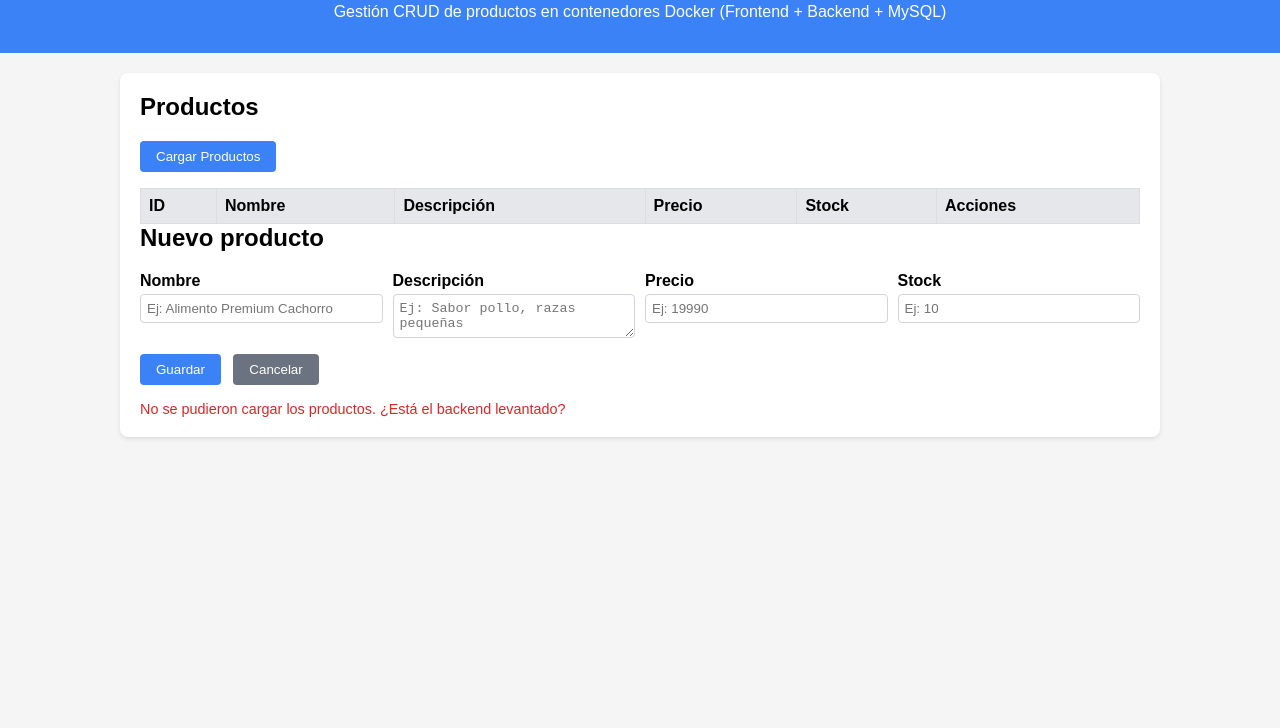
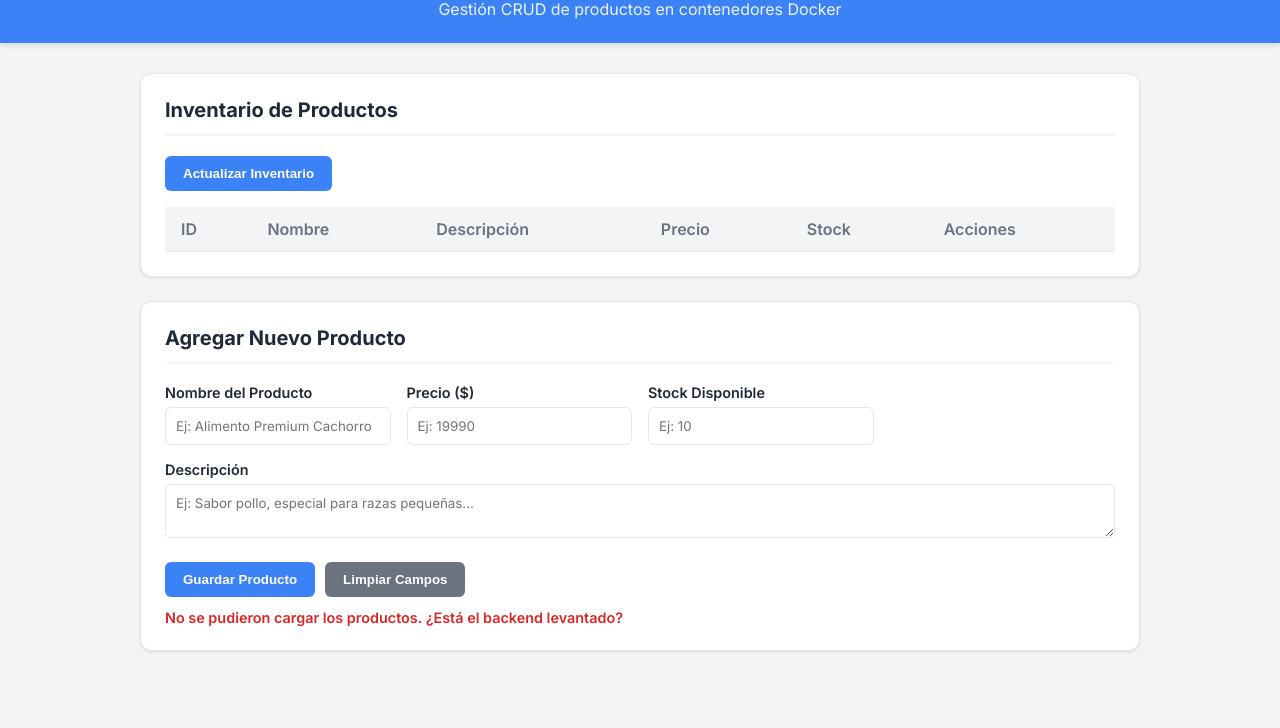
Before and after one commit to MilooDev/eft-devops-tienda-perritos, a plain HTML site: page frontend/index.html in a window 1280 px wide. Shown: the part 72-800 px from the top of the page. Drawn offline with Linux system fonts and the light colour scheme; no server answers.

Commit message:
nuevo_diseño

```diff
--- a/frontend/index.html
+++ b/frontend/index.html
@@ -2,107 +2,168 @@
 <html lang="es">
 <head>
   <meta charset="UTF-8" />
-  <title>Tienda de Alimentos para Perritos &#128054;</title>
+  <title>Tienda de Alimentos para Perritos 🐶</title>
   <meta name="viewport" content="width=device-width, initial-scale=1.0" />
+  <link href="https://fonts.googleapis.com/css2?family=Inter:wght@400;600;700&display=swap" rel="stylesheet">
   <style>
+    :root {
+      --primary: #3b82f6;
+      --primary-hover: #2563eb;
+      --secondary: #6b7280;
+      --secondary-hover: #4b5563;
+      --bg-color: #f3f4f6;
+      --card-bg: #ffffff;
+      --text-main: #1f2937;
+      --border: #e5e7eb;
+    }
+
     body {
-      font-family: Arial, sans-serif;
+      font-family: 'Inter', sans-serif;
       margin: 0;
       padding: 0;
-      background: #f5f5f5;
+      background: var(--bg-color);
+      color: var(--text-main);
     }
+
     header {
-      background: #3b82f6;
+      background: var(--primary);
       color: white;
-      padding: 16px;
+      padding: 24px 20px;
       text-align: center;
+      box-shadow: 0 4px 6px -1px rgba(0, 0, 0, 0.1);
     }
+
+    header h1 {
+      margin: 0 0 8px 0;
+      font-size: 2rem;
+    }
+
+    header p {
+      margin: 0;
+      font-weight: 400;
+      opacity: 0.9;
+    }
+
     main {
       max-width: 1000px;
-      margin: 20px auto;
-      background: white;
-      padding: 20px;
-      border-radius: 8px;
-      box-shadow: 0 2px 4px rgba(0,0,0,0.1);
+      margin: 30px auto;
+      padding: 0 20px;
+      display: flex;
+      flex-direction: column;
+      gap: 24px;
     }
-    h1, h2 {
+
+    .card {
+      background: var(--card-bg);
+      padding: 24px;
+      border-radius: 12px;
+      box-shadow: 0 1px 3px rgba(0,0,0,0.1);
+      border: 1px solid var(--border);
+    }
+
+    h2 {
       margin-top: 0;
+      font-size: 1.25rem;
+      border-bottom: 2px solid var(--bg-color);
+      padding-bottom: 12px;
+      margin-bottom: 20px;
     }
-    .actions {
-      margin-bottom: 16px;
+
+    button {
+      padding: 10px 18px;
+      border: none;
+      border-radius: 6px;
+      cursor: pointer;
+      background: var(--primary);
+      color: white;
+      font-weight: 600;
+      transition: background 0.2s ease;
     }
-    button {
-      padding: 8px 16px;
-      margin-right: 8px;
-      border: none;
-      border-radius: 4px;
-      cursor: pointer;
-      background: #3b82f6;
-      color: white;
+
+    button:hover { background: var(--primary-hover); }
+    button.secondary { background: var(--secondary); }
+    button.secondary:hover { background: var(--secondary-hover); }
+
+    .table-responsive {
+      overflow-x: auto;
+      margin-top: 16px;
     }
-    button.secondary {
-      background: #6b7280;
-    }
-    button.danger {
-      background: #ef4444;
-    }
+
     table {
       width: 100%;
       border-collapse: collapse;
-      margin-top: 16px;
-    }
-    th, td {
-      border: 1px solid #ddd;
-      padding: 8px;
       text-align: left;
     }
+
+    th, td {
+      padding: 12px 16px;
+      border-bottom: 1px solid var(--border);
+    }
+
     th {
-      background: #e5e7eb;
+      background: var(--bg-color);
+      font-weight: 600;
+      color: var(--secondary);
     }
-    tr:nth-child(even) {
-      background: #f9fafb;
-    }
+
+    tr:hover { background: #f9fafb; }
+
     .form-grid {
       display: grid;
-      grid-template-columns: repeat(auto-fit, minmax(180px, 1fr));
-      gap: 10px;
-      margin-top: 16px;
+      grid-template-columns: repeat(auto-fit, minmax(200px, 1fr));
+      gap: 16px;
     }
+
     label {
       display: block;
-      font-weight: bold;
-      margin-bottom: 4px;
+      font-weight: 600;
+      margin-bottom: 6px;
+      font-size: 0.9rem;
     }
+
     input, textarea {
       width: 100%;
-      padding: 6px;
-      border-radius: 4px;
-      border: 1px solid #d1d5db;
+      padding: 10px;
+      border-radius: 6px;
+      border: 1px solid var(--border);
+      font-family: inherit;
       box-sizing: border-box;
+      transition: border-color 0.2s;
     }
+
+    input:focus, textarea:focus {
+      outline: none;
+      border-color: var(--primary);
+      box-shadow: 0 0 0 3px rgba(59, 130, 246, 0.1);
+    }
+
+    .form-actions {
+      margin-top: 20px;
+      display: flex;
+      gap: 10px;
+    }
+
     .status {
-      margin-top: 10px;
+      margin-top: 12px;
       font-size: 0.9rem;
+      font-weight: 600;
     }
-    .status.ok {
-      color: #16a34a;
-    }
-    .status.error {
-      color: #dc2626;
-    }
+    .status.ok { color: #16a34a; }
+    .status.error { color: #dc2626; }
   </style>
 </head>
 <body>
   <header>
-    <h1>Tienda de Alimentos para Perritos &#128054;</h1>
-    <p>Gestión CRUD de productos en contenedores Docker (Frontend + Backend + MySQL)</p>
+    <h1>Tienda de Alimentos para Perritos 🐶</h1>
+    <p>Gestión CRUD de productos en contenedores Docker</p>
   </header>
+
   <main>
-    <section>
-      <h2>Productos</h2>
-      <div class="actions">
-        <button id="btnCargar">Cargar Productos</button>
-      </div>
+    <div class="card">
+      <h2>Inventario de Productos</h2>
+      <button id="btnCargar">Actualizar Inventario</button>
+
+      <div class="table-responsive">
         <table>
           <thead>
             <tr>
@@ -115,41 +176,40 @@
             </tr>
           </thead>
           <tbody id="tbodyProductos">
-          <!-- Aqu�� se insertan filas dinamicamente -->
+            <!-- Filas dinámicas -->
           </tbody>
         </table>
-    </section>
+      </div>
+    </div>
 
-    <section>
-      <h2 id="formTitle">Nuevo producto</h2>
+    <div class="card">
+      <h2 id="formTitle">Agregar Nuevo Producto</h2>
       <div class="form-grid">
         <div>
-          <label for="nombre">Nombre</label>
+          <label for="nombre">Nombre del Producto</label>
           <input type="text" id="nombre" placeholder="Ej: Alimento Premium Cachorro" />
         </div>
         <div>
-          <label for="descripcion">Descripción</label>
-          <textarea id="descripcion" rows="2" placeholder="Ej: Sabor pollo, razas pequeñas"></textarea>
-        </div>
-        <div>
-          <label for="precio">Precio</label>
+          <label for="precio">Precio ($)</label>
           <input type="number" id="precio" step="0.01" min="0" placeholder="Ej: 19990" />
         </div>
         <div>
-          <label for="stock">Stock</label>
+          <label for="stock">Stock Disponible</label>
           <input type="number" id="stock" min="0" placeholder="Ej: 10" />
         </div>
+        <div style="grid-column: 1 / -1;">
+          <label for="descripcion">Descripción</label>
+          <textarea id="descripcion" rows="2" placeholder="Ej: Sabor pollo, especial para razas pequeñas..."></textarea>
         </div>
-      <div class="actions" style="margin-top: 12px;">
-        <button id="btnGuardar">Guardar</button>
-        <button id="btnCancelar" class="secondary">Cancelar</button>
+      </div>
+      <div class="form-actions">
+        <button id="btnGuardar">Guardar Producto</button>
+        <button id="btnCancelar" class="secondary">Limpiar Campos</button>
       </div>
       <div id="status" class="status"></div>
-    </section>
+    </div>
   </main>
 
   <script src="app.js"></script>
 </body>
 </html>
-
-<!-- trigger pipeline frontend -->
```
Lines whose indentation alone changed are shown as unchanged.
